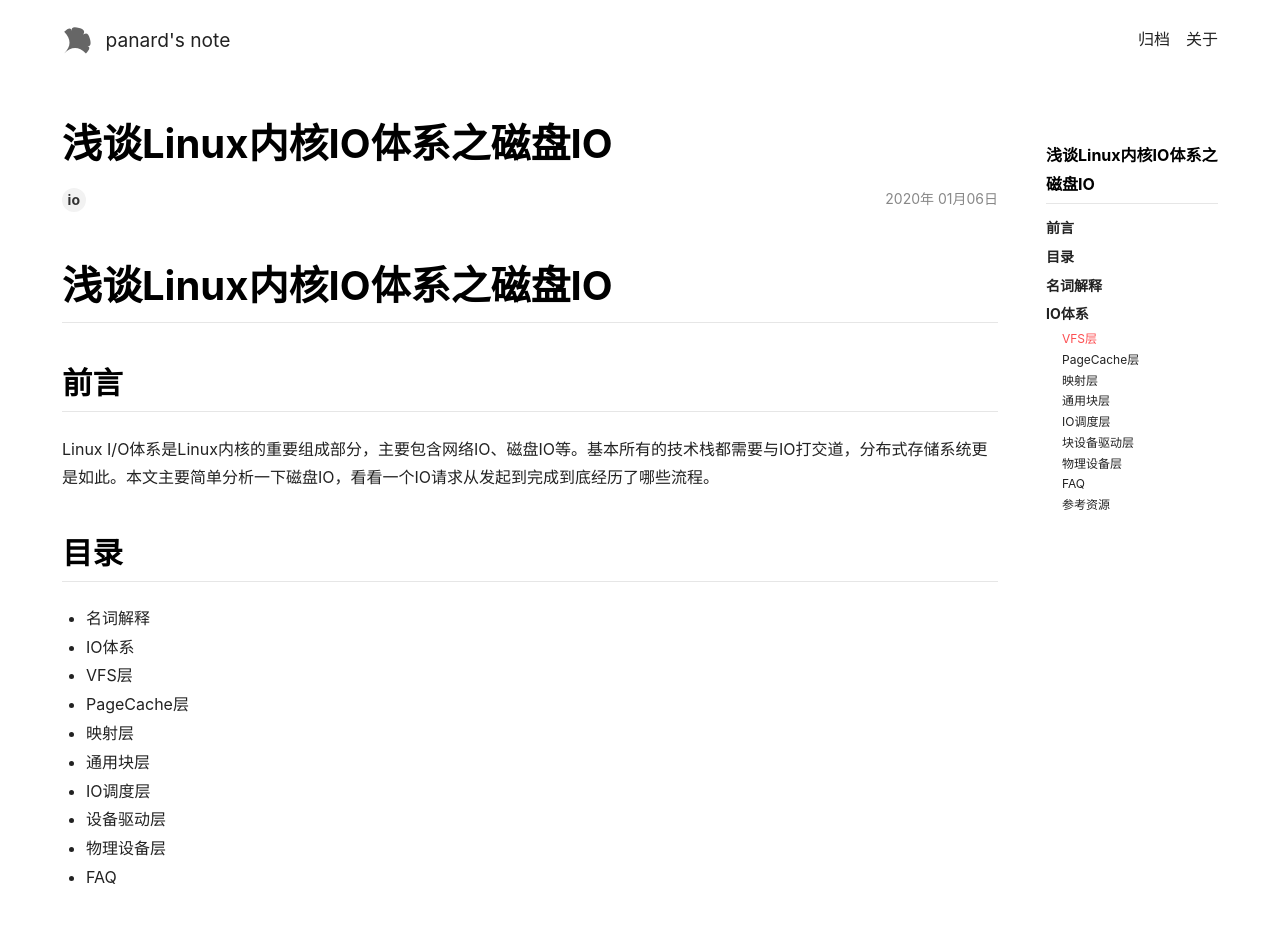
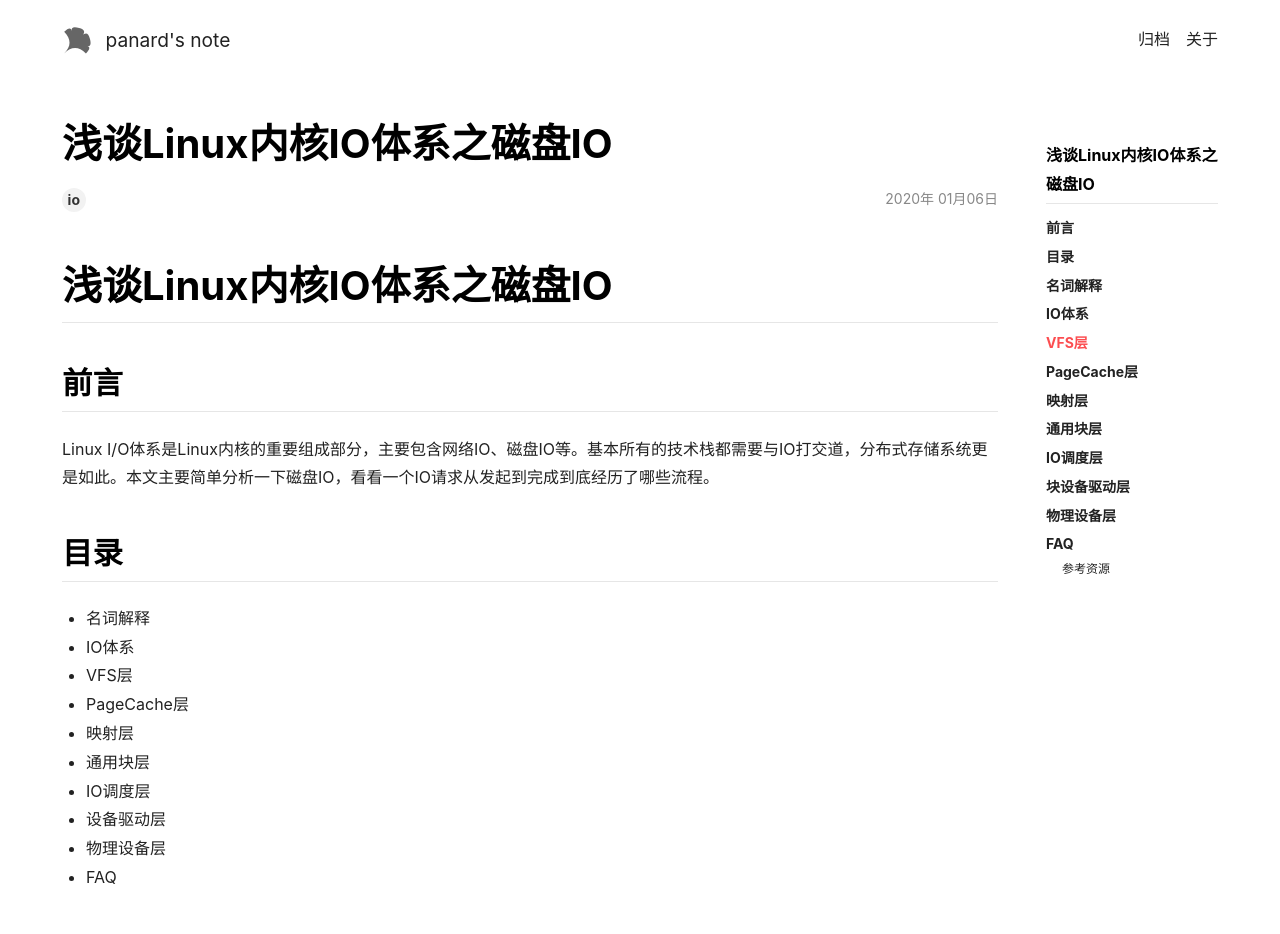
Before and after one commit to panard313/panard313.github.io, a Jekyll site: the page built from _posts/2020-01-06-linux-storage-io.md, in a window 1280 px wide. Shown: the top 934 px of the page. Built offline with Jekyll 4.4.1, drawn with Linux system fonts in a browser that asks for light colours; nearby versions of some CDN libraries.

Commit message:
fix indet

````diff
--- a/_posts/2020-01-06-linux-storage-io.md
+++ b/_posts/2020-01-06-linux-storage-io.md
@@ -48,7 +48,7 @@
 
 
 
-### VFS层
+## VFS层
 
 我们通常使用open、read、write等函数来编写Linux下的IO程序。接下来我们看看这些函数的IO栈是怎样的。在此之前我们先简单分析一下VFS层的4个对象，有助于我们深刻的理解IO栈。
 
@@ -356,7 +356,7 @@
 
 可以发现，最终也是调用f_op的aio_read函数，对应于文件系统的文件就是xfs_file_aio_read函数，对应于块设备文件就是blkdev_aio_read函数，然后进入通用块层，放入IO队列，进行IO调度。由此可见Libaio的队列也就是通用块层之下的IO调度层中的队列。
 
-### PageCache层
+## PageCache层
 
 在HDD时代，由于内核和磁盘速度的巨大差异，Linux内核引入了页高速缓存(PageCache)，把磁盘抽象成一个个固定大小的连续Page，通常为4K。对于VFS来说，只需要与PageCache交互，无需关注磁盘的空间分配以及是如何读写的。
 
@@ -379,7 +379,7 @@
 
 从VFS层我们知道写是异步的，写完PageCache便直接返回了；但是读是同步的，如果PageCache没有命中，需要从磁盘读取，很影响性能。如果是顺序读的话PageCache便可以进行预读策略，异步读取该Page之后的Page，等到用户程序再次发起读请求，数据已经在PageCache里，大幅度减少IO的次数，不用阻塞读系统调用，提升读的性能。
 
-### 映射层
+## 映射层
 
 映射层是在PageCache之下的一层，由多个文件系统(Ext系列、XFS等，打开文件系统的文件)以及块设备文件(直接打开裸设备文件)组成，主要完成两个工作：
 
@@ -391,7 +391,7 @@
 
 我们使用的DIO+Libaio直接打开裸设备时，跳过了文件系统，少了文件系统的种种开销，然后进入通用块层，继续之后的处理。
 
-### 通用块层
+## 通用块层
 
 通用块层存在的意义也和VFS一样，屏蔽底层不同设备驱动的差异性，提供统一的、抽象的通用块层API。
 
@@ -431,7 +431,7 @@
 };
 ```
 
-### IO调度层
+## IO调度层
 
 Linux调度层是Linux IO体系中的一个重要组件，介于通用块层和块设备驱动层之间。IO调度层主要是为了减少磁盘IO的次数，增大磁盘整体的吞吐量，会队列中的多个bio进行排序和合并，并且提供了多种IO调度算法，适应不同的场景。
 
@@ -463,7 +463,7 @@
 - CFQ：完全公平调度器。
 - Noop：No Operation，最简单的FIFIO队列，不排序会合并。适用于SSD、NVME。
 
-### 块设备驱动层
+## 块设备驱动层
 
 每一类设备都有其驱动程序，负责设备的读写。IO调度层的请求也会交给相应的设备驱动程序去进行读写。大部分的磁盘驱动程序都采用DMA的方式去进行数据传输，DMA控制器自行在内存和IO设备间进行数据传送，当数据传送完成再通过中断通知CPU。
 
@@ -471,11 +471,11 @@
 
 spdk实现了用户态、异步、无锁、轮询方式NVME驱动程序。块存储是延迟非常敏感的服务，使用NVME做后端存储磁盘时，便可以使用spdk提供的NVME驱动，缩短IO流程，降低IO延迟，提升IO性能。
 
-### 物理设备层
+## 物理设备层
 
 物理设备层便是我们经常使用的HDD、SSD、NVME等磁盘设备了。
 
-### FAQ
+## FAQ
 
 #### 1、write返回成功数据落盘了吗？
 
````
